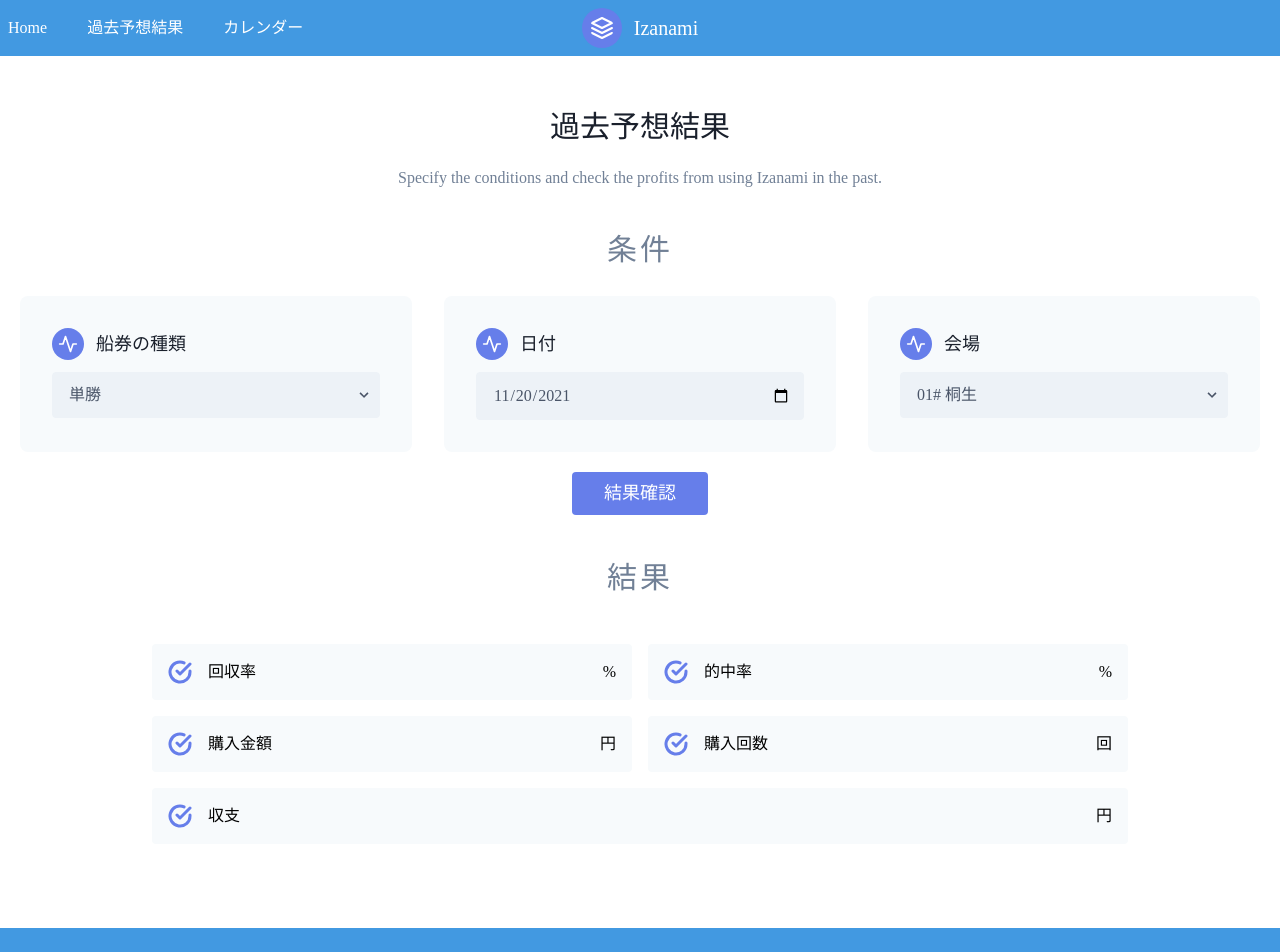
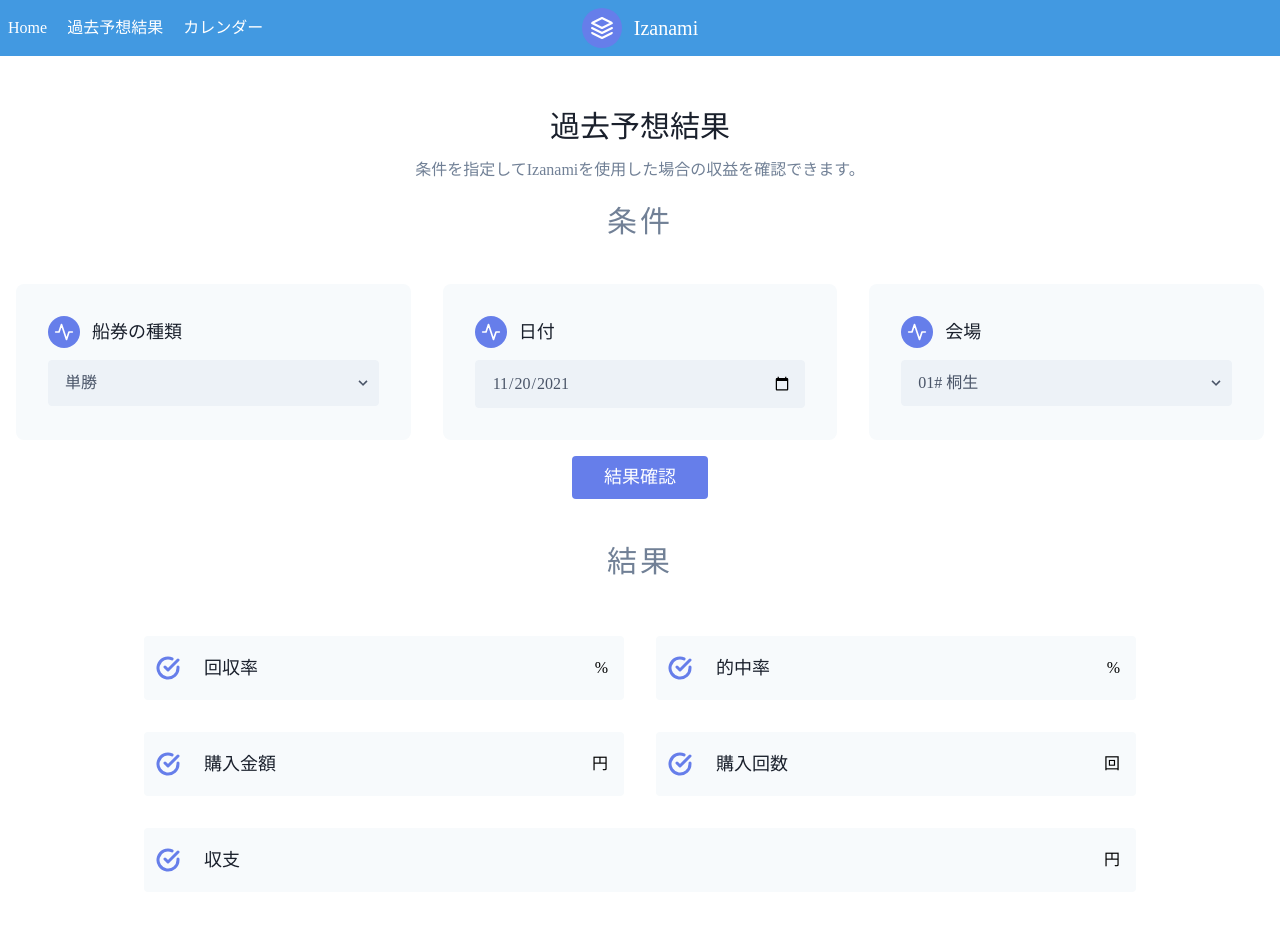
Before and after one commit to Deep-Inception/izanami_web, a Vue app in the folder frontend/: page /statistics in a window 1280 px wide. Shown: the top 952 px of the page. Built offline with nearby package versions, Linux system fonts and the light colour scheme.

Commit message:
モバイル用にデザイン修正

```diff
--- a/frontend/src/components/footer.vue
+++ b/frontend/src/components/footer.vue
@@ -1,18 +1,16 @@
 <template>
   <footer class="w-full py-7 text-gray-600">
-    <div class="bg-blue-500 p-2">
-      <div class="container mx-auto py-4 px-5 flex flex-wrap flex-col sm:flex-row">
-        <p class="text-white text-sm text-center sm:text-left">© DeepInception</p>
-        <span class="inline-flex sm:ml-auto sm:mt-0 mt-2 justify-center sm:justify-start">
-          <a href="/disclaimer" class="text-white text-sm text-center sm:text-left">|&nbsp;免責事項&nbsp;|&nbsp;</a>
-          <a href="/privacyPolicy" class="text-white text-sm text-center sm:text-left">プライバシーポリシー&nbsp;|&nbsp;</a>
-          <a href="https://forms.gle/UBUuGnWdbsQMVHLr8" class="text-white text-sm text-center sm:text-left">お問い合わせ&nbsp;|</a>
-          <a href="https://twitter.com/izanami_boat_ai" class="ml-3 text-white">
-            <svg fill="currentColor" stroke-linecap="round" stroke-linejoin="round" stroke-width="2" class="w-5 h-5" viewBox="0 0 24 24">
-              <path d="M23 3a10.9 10.9 0 01-3.14 1.53 4.48 4.48 0 00-7.86 3v1A10.66 10.66 0 013 4s-4 9 5 13a11.64 11.64 0 01-7 2c9 5 20 0 20-11.5a4.5 4.5 0 00-.08-.83A7.72 7.72 0 0023 3z"></path>
-            </svg>
-          </a>
-        </span>
+    <div class="bg-blue-500">
+      <div class="container px-5 py-6 mx-auto flex items-center sm:flex-row flex-col text-white">
+        <p class="text-sm text-center sm:text-left">© DeepInception</p>
+        <a href="/disclaimer" class="text-sm sm:ml-auto sm:mt-0 mt-4">| 免責事項&nbsp;</a>
+        <a href="/privacyPolicy" class="text-sm sm:mt-0 mt-4">| プライバシーポリシー&nbsp;</a>
+        <a href="https://forms.gle/UBUuGnWdbsQMVHLr8" class="text-sm sm:mt-0 mt-4">| お問い合わせ&nbsp;</a>
+        <a href="https://twitter.com/izanami_boat_ai" class="sm:mt-0 mt-4 sm:ml-4">
+          <svg fill="currentColor" stroke-linecap="round" stroke-linejoin="round" stroke-width="2" class="w-5 h-5" viewBox="0 0 24 24">
+            <path d="M23 3a10.9 10.9 0 01-3.14 1.53 4.48 4.48 0 00-7.86 3v1A10.66 10.66 0 013 4s-4 9 5 13a11.64 11.64 0 01-7 2c9 5 20 0 20-11.5a4.5 4.5 0 00-.08-.83A7.72 7.72 0 0023 3z"></path>
+          </svg>
+        </a>
       </div>
     </div>
   </footer>
--- a/frontend/src/components/header.vue
+++ b/frontend/src/components/header.vue
@@ -1,17 +1,17 @@
 <template>
   <header class="text-gray-600 body-font bg-blue-500">
-    <div class="container mx-auto flex flex-wrap p-2 flex-col md:flex-row items-center">
+    <div class="container mx-auto flex flex-wrap p-2 flex-col md:flex-row items-center text-white">
       <nav class="flex lg:w-2/5 flex-wrap items-center text-base md:ml-auto">
-        <a href="/races" class="mr-10 text-white hover:text-gray-200">Home</a>
-        <a href="/statistics" class="mr-10 text-white hover:text-gray-200">過去予想結果</a>
-        <a href="/index" class="mr-10 text-white hover:text-gray-200">カレンダー</a>
+        <a href="/races" class="mr-5 hover:text-gray-200">Home</a>
+        <a href="/statistics" class="mr-5 hover:text-gray-200">過去予想結果</a>
+        <a href="/index" class="hover:text-gray-200">カレンダー</a>
       </nav>
-      <div class="flex order-first lg:order-none lg:w-1/5 title-font font-medium items-center text-gray-900 lg:items-center lg:justify-center mb-4 md:mb-0">
+      <a class="flex order-first lg:order-none lg:w-1/5 title-font font-medium items-center text-gray-900 lg:items-center lg:justify-center mb-4 md:mb-0">
         <svg xmlns="http://www.w3.org/2000/svg" fill="none" stroke="currentColor" stroke-linecap="round" stroke-linejoin="round" stroke-width="2" class="w-10 h-10 text-white p-2 bg-indigo-500 rounded-full" viewBox="0 0 24 24">
           <path d="M12 2L2 7l10 5 10-5-10-5zM2 17l10 5 10-5M2 12l10 5 10-5"></path>
         </svg>
         <span class="ml-3 text-xl text-white">Izanami</span>
-      </div>
+      </a>
       <div class="lg:w-2/5 inline-flex lg:justify-end ml-5 lg:ml-0">
       </div>
     </div>
--- a/frontend/src/components/races.vue
+++ b/frontend/src/components/races.vue
@@ -5,8 +5,7 @@
       <div class="container px-0 py-12 mx-auto">
         <div class="flex flex-col text-center w-full mb-4">
           <h1 class="sm:text-3xl text-2xl font-medium title-font mb-4 text-gray-900">レース一覧</h1>
-          <p class="lg:w-2/3 mx-auto leading-relaxed text-base">過去100万以上のレースデータをもとに作られた競艇予想の人工知能（AI）Izanamiが<br>レース結果の予想を教えてくれます。</p>
-          <p class="lg:w-2/3 mx-auto leading-relaxed text-base">Races with results are shown in gray, the next race is shown in red, and the race after that is shown in blue. If you want to see the details, click on the race.</p>
+          <p class="mx-auto leading-relaxed text-base">過去100万以上のレースデータをもとに作られた競艇予想の人工知能（AI）Izanamiがレース結果の予想を教えてくれます。</p>
         </div>
         <ul v-for='place_data in races' :key="place_data.place">
           <h1 class="text-2xl font-medium title-font text-gray-900 mt-3 mb-1 text-center">{{getPlace(place_data.place)}}</h1>
--- a/frontend/src/components/statistics.vue
+++ b/frontend/src/components/statistics.vue
@@ -4,16 +4,14 @@
     <section class="text-gray-600 body-font flex-auto">
       <div class="container px-0 py-12 mx-auto">
         <div class="flex flex-col text-center w-full mb-4">
-          <h1 class="sm:text-3xl text-2xl font-medium title-font mb-4 text-gray-900">過去予想結果</h1>
-          <p class="lg:w-2/3 mx-auto leading-relaxed text-base">Specify the conditions and check the profits from using Izanami in the past.</p>
+          <h1 class="sm:text-3xl text-2xl font-medium title-font mb-2 text-gray-900">過去予想結果</h1>
+          <p class="mx-auto leading-relaxed text-base">条件を指定してIzanamiを使用した場合の収益を確認できます。</p>
         </div>
-          <section class="text-gray-600 body-font">
-            <div class="container px-5 py-5 mx-auto">
+        <div class="flex flex-wrap mt-3">
           <div class="flex flex-col text-center w-full mb-5">
             <h2 class="text-3xl tracking-widest font-medium title-font mb-1">条件</h2>
           </div>
-              <div class="flex flex-wrap -m-4">
-                <div class="p-4 md:w-1/3">
+          <div class="p-4 lg:w-1/3 w-full">
             <div class="flex rounded-lg h-full bg-gray-100 p-8 flex-col">
               <div class="flex items-center mb-3">
                 <div class="w-8 h-8 mr-3 inline-flex items-center justify-center rounded-full bg-indigo-500 text-white flex-shrink-0">
@@ -35,7 +33,7 @@
               </div>
             </div>
           </div>
-                <div class="p-4 md:w-1/3">
+          <div class="p-4 lg:w-1/3 w-full">
             <div class="flex rounded-lg h-full bg-gray-100 p-8 flex-col">
               <div class="flex items-center mb-3">
                 <div class="w-8 h-8 mr-3 inline-flex items-center justify-center rounded-full bg-indigo-500 text-white flex-shrink-0">
@@ -52,7 +50,7 @@
               </div>
             </div>
           </div>
-                <div class="p-4 md:w-1/3">
+          <div class="p-4 lg:w-1/3 w-full">
             <div class="flex rounded-lg h-full bg-gray-100 p-8 flex-col">
               <div class="flex items-center mb-3">
                 <div class="w-8 h-8 mr-3 inline-flex items-center justify-center rounded-full bg-indigo-500 text-white flex-shrink-0">
@@ -77,87 +75,89 @@
               </div>
             </div>
           </div>
+          <button class="flex mx-auto text-white bg-indigo-500 border-0 py-2 px-8 focus:outline-none hover:bg-indigo-600 rounded text-lg" v-on:click="checkResult">結果確認</button>
         </div>
-            </div>
-            <div class="text-center mb-5">
-              <button class=" inline-block text-white bg-indigo-500 border-0 py-2 px-8 focus:outline-none hover:bg-indigo-600 rounded text-lg" v-on:click="checkResult">結果確認</button>
-            </div>
-          </section>
-          <section class="text-gray-600 body-font">
-            <div class="container px-5 py-5 mx-auto">
-              <div class="flex flex-col text-center w-full mb-5">
+        <div class="flex flex-col text-center w-full  mt-10 mb-5">
           <h2 class="text-3xl tracking-widest font-medium title-font mb-1">結果</h2>
           <div id="NGMessage" class="text-m text-gray-500 mt-3 text-red-400"></div>
         </div>
-              <div class="flex flex-wrap lg:w-4/5 sm:mx-auto sm:mb-2 -mx-2">
-                <div class="p-2 sm:w-1/2 w-full">
+        <div class="flex flex-wrap mt-3 w-4/5 mx-auto">
+          <div class="p-4 lg:w-1/2 w-full">
             <div class="bg-gray-100 rounded flex p-4 h-full items-center">
+              <div class="w-8 h-8 mr-3 inline-flex items-center justify-center rounded-full text-white flex-shrink-0">
                 <svg fill="none" stroke="currentColor" stroke-linecap="round" stroke-linejoin="round" stroke-width="3" class="text-indigo-500 w-6 h-6 flex-shrink-0 mr-4" viewBox="0 0 24 24">
                   <path d="M22 11.08V12a10 10 0 11-5.93-9.14"></path>
                   <path d="M22 4L12 14.01l-3-3"></path>
                 </svg>
-                    <span class="title-font font-medium text-black lg:w-2/5">回収率</span>
-                    <span class="title-font font-medium text-black lg:w-3/5 text-right">
-                       <span id="recoveryRate" class="title-font font-medium text-black"></span>
-                       <span class="title-font font-medium text-black">%</span>
-                    </span>
+              </div>
+              <h2 class="text-gray-900 text-lg title-font font-medium">回収率</h2>
+              <div class="ml-auto flex">
+                <h2 id="recoveryRate" class="title-font font-medium text-black"></h2>
+                <h2 class="title-font font-medium text-black">%</h2>
               </div>
             </div>
-                <div class="p-2 sm:w-1/2 w-full">
+          </div>
+          <div class="p-4 lg:w-1/2 w-full">
             <div class="bg-gray-100 rounded flex p-4 h-full items-center">
+              <div class="w-8 h-8 mr-3 inline-flex items-center justify-center rounded-full text-white flex-shrink-0">
                 <svg fill="none" stroke="currentColor" stroke-linecap="round" stroke-linejoin="round" stroke-width="3" class="text-indigo-500 w-6 h-6 flex-shrink-0 mr-4" viewBox="0 0 24 24">
                   <path d="M22 11.08V12a10 10 0 11-5.93-9.14"></path>
                   <path d="M22 4L12 14.01l-3-3"></path>
                 </svg>
-                    <span class="title-font font-medium text-black lg:w-2/5">的中率</span>
-                    <span class="title-font font-medium text-black lg:w-3/5 text-right">
-                       <span id="hitRate" class="title-font font-medium text-black"></span>
-                       <span class="title-font font-medium text-black">%</span>
-                    </span>
+              </div>
+              <h2 class="text-gray-900 text-lg title-font font-medium">的中率</h2>
+              <div class="ml-auto flex">
+                 <h2 id="hitRate" class="title-font font-medium text-black"></h2>
+                 <h2 class="title-font font-medium text-black">%</h2>
               </div>
             </div>
-                <div class="p-2 sm:w-1/2 w-full">
+          </div>
+          <div class="p-4 lg:w-1/2 w-full">
             <div class="bg-gray-100 rounded flex p-4 h-full items-center">
+              <div class="w-8 h-8 mr-3 inline-flex items-center justify-center rounded-full text-white flex-shrink-0">
                 <svg fill="none" stroke="currentColor" stroke-linecap="round" stroke-linejoin="round" stroke-width="3" class="text-indigo-500 w-6 h-6 flex-shrink-0 mr-4" viewBox="0 0 24 24">
                   <path d="M22 11.08V12a10 10 0 11-5.93-9.14"></path>
                   <path d="M22 4L12 14.01l-3-3"></path>
                 </svg>
-                    <span class="title-font font-medium text-black lg:w-2/5">購入金額</span>
-                    <span class="title-font font-medium text-black lg:w-3/5 text-right">
-                       <span id="purchaseAmount" class="title-font font-medium text-black"></span>
-                       <span class="title-font font-medium text-black">円</span>
-                    </span>
+              </div>
+              <h2 class="text-gray-900 text-lg title-font font-medium">購入金額</h2>
+              <div class="ml-auto flex">
+                 <h2 id="purchaseAmount" class="title-font font-medium text-black"></h2>
+                 <h2 class="title-font font-medium text-black">円</h2>
               </div>
             </div>
-                <div class="p-2 sm:w-1/2 w-full">
+          </div>
+          <div class="p-4 lg:w-1/2 w-full">
             <div class="bg-gray-100 rounded flex p-4 h-full items-center">
+              <div class="w-8 h-8 mr-3 inline-flex items-center justify-center rounded-full text-white flex-shrink-0">
                 <svg fill="none" stroke="currentColor" stroke-linecap="round" stroke-linejoin="round" stroke-width="3" class="text-indigo-500 w-6 h-6 flex-shrink-0 mr-4" viewBox="0 0 24 24">
                   <path d="M22 11.08V12a10 10 0 11-5.93-9.14"></path>
                   <path d="M22 4L12 14.01l-3-3"></path>
                 </svg>
-                    <span class="title-font font-medium text-black lg:w-2/5">購入回数</span>
-                    <span class="title-font font-medium text-black lg:w-3/5 text-right">
-                       <span id="purchaseCount" class="title-font font-medium text-black"></span>
-                       <span class="title-font font-medium text-black">回</span>
-                    </span>
+              </div>
+              <h2 class="text-gray-900 text-lg title-font font-medium">購入回数</h2>
+              <div class="ml-auto flex">
+                 <h2 id="purchaseCount" class="title-font font-medium text-black"></h2>
+                 <h2 class="title-font font-medium text-black">回</h2>
               </div>
             </div>
-                <div class="p-2 sm:w-1/1 w-full">
+          </div>
+          <div class="p-4 w-full">
             <div class="bg-gray-100 rounded flex p-4 h-full items-center">
+              <div class="w-8 h-8 mr-3 inline-flex items-center justify-center rounded-full text-white flex-shrink-0">
                 <svg fill="none" stroke="currentColor" stroke-linecap="round" stroke-linejoin="round" stroke-width="3" class="text-indigo-500 w-6 h-6 flex-shrink-0 mr-4" viewBox="0 0 24 24">
                   <path d="M22 11.08V12a10 10 0 11-5.93-9.14"></path>
                   <path d="M22 4L12 14.01l-3-3"></path>
                 </svg>
-                    <span class="title-font font-medium text-black lg:w-2/5">収支</span>
-                    <span class="title-font font-medium text-black lg:w-3/5 text-right">
-                       <span id="balance" class="title-font font-medium text-black"></span>
-                       <span class="title-font font-medium text-black">円</span>
-                    </span>
+              </div>
+              <h2 class="text-gray-900 text-lg title-font font-medium">収支</h2>
+              <div class="ml-auto flex">
+                 <h2 id="balance" class="title-font font-medium text-black"></h2>
+                 <h2 class="title-font font-medium text-black">円</h2>
               </div>
             </div>
           </div>
         </div>
-          </section>
       </div>
     </section>
     <Footer></Footer>
@@ -209,16 +209,18 @@ export default {
         if (response.data.result === 'success') {
           document.getElementById('recoveryRate').innerHTML = response.data.recoveryRate
           document.getElementById('hitRate').innerHTML = response.data.hitRate
-          document.getElementById('purchaseAmount').innerHTML = response.data.purchaseAmount
+          document.getElementById('purchaseAmount').innerHTML = response.data.purchaseAmount.toLocaleString()
           document.getElementById('purchaseCount').innerHTML = response.data.purchaseCount
           var balance = response.data.balance
+          console.log(response.data.purchaseAmount)
+          console.log(response.data.balance)
           if (balance >= 0) {
             document.getElementById('balance').innerHTML = '+' && balance.toLocaleString()
           } else {
             document.getElementById('balance').innerHTML = balance.toLocaleString()
           }
         } else {
-          document.getElementById('NGMessage').innerHTML = '結果が取得できませんでした'
+          document.getElementById('NGMessage').innerHTML = '結果を取得できませんでした。'
         }
       })
     }
```
Lines whose indentation alone changed are shown as unchanged.
